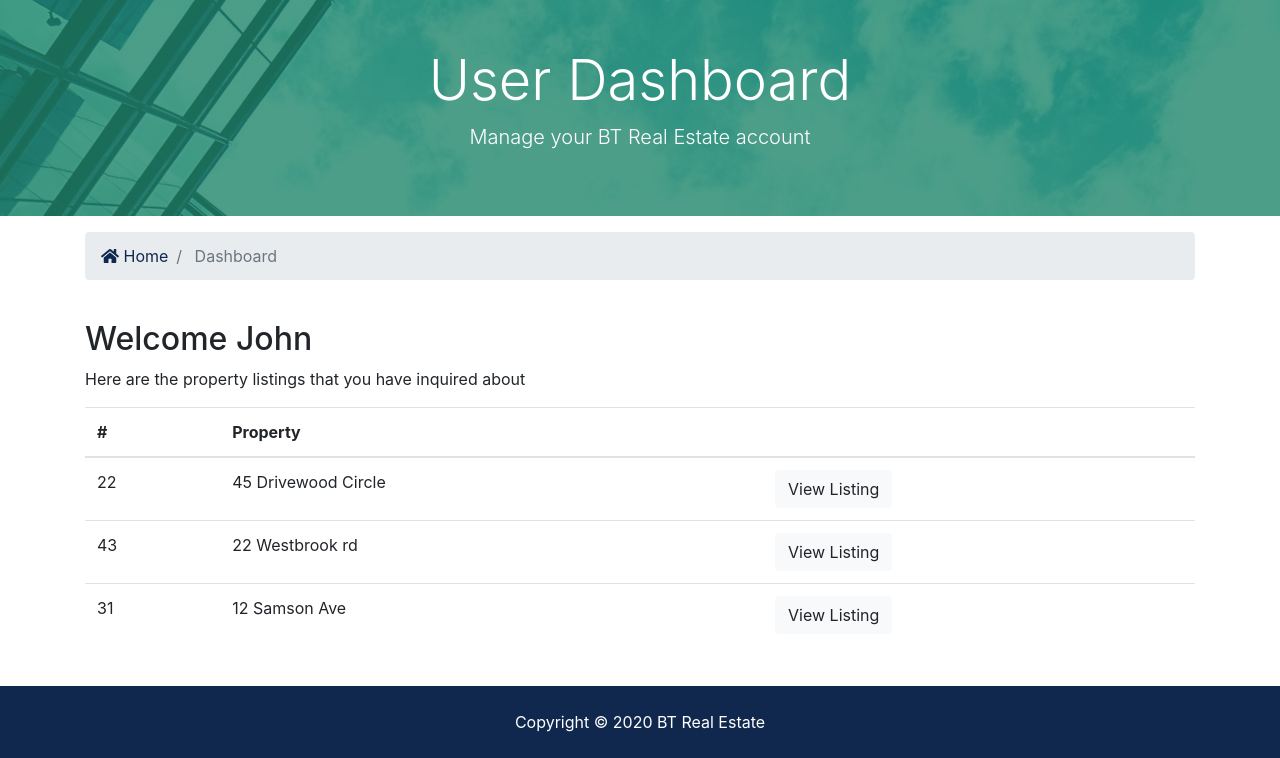
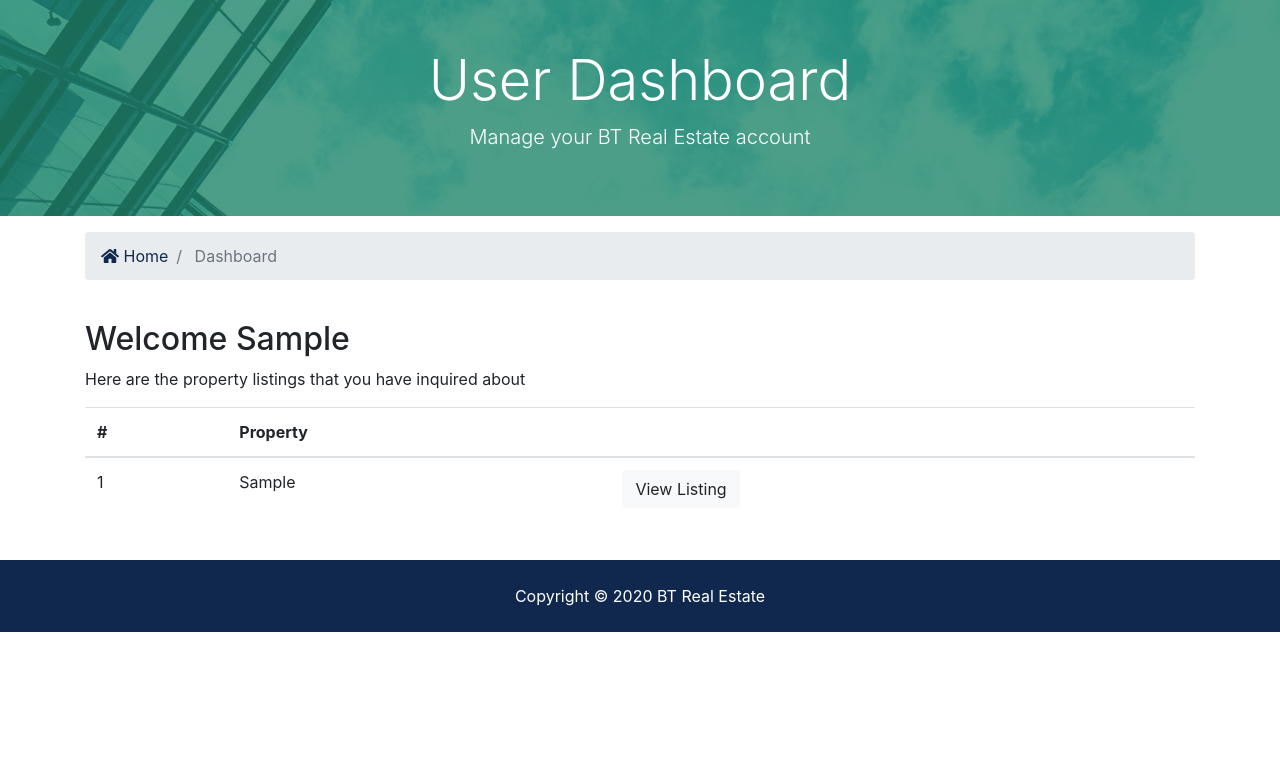
Before and after one commit to nrwebdev00/realestate, a Django app: page /accounts/dashboard in a window 1280 px wide. Shown: the part 129-887 px from the top of the page. After the commit the page ends 761 px from the top, so only its background shows below. Run offline with Django 3.2, Linux system fonts and the light colour scheme; a user stored in the database is signed in; tables that the repository leaves empty hold one stand-in row (values such as "Sample post"); some libraries are stand-ins or nearby versions.

Commit message:
finshed project ready fro depoly

```diff
--- a/accounts/views.py
+++ b/accounts/views.py
@@ -1,6 +1,7 @@
 from django.shortcuts import render, redirect
 from django.contrib import messages, auth
 from django.contrib.auth.models import User
+from contacts.models import Contact
 
 def register(request):
     if request.method == 'POST':
@@ -54,4 +55,8 @@ def logout(request):
         return redirect('index')
 
 def dashboard(request):
-    return render(request, 'accounts/dashboard.html')
+    user_contact = Contact.objects.order_by('-contact_date').filter(user_id=request.user.id)
+    context = {
+        'contacts': user_contact
+    }
+    return render(request, 'accounts/dashboard.html', context)
--- a/realestate/settings.py
+++ b/realestate/settings.py
@@ -141,3 +141,9 @@ from django.contrib.messages import constants as messages
 MESSAGE_TAGS = {
     messages.ERROR: 'danger'
 }
+
+EMAIL_HOST = 'smtp.gmail.com'
+EMAIL_PORT = 587
+EMAIL_HOST_USER = 'reproject.email@gmail.com'
+EMAIL_HOST_PASSWORD = '1Peter56-12'
+EMAIL_USE_TLS=True
--- a/templates/accounts/dashboard.html
+++ b/templates/accounts/dashboard.html
@@ -11,6 +11,7 @@
       </div>
     </div>
   </section>
+  {% include 'partials/_alerts.html' %}
 
   <!-- Breadcrumb -->
   <section id="bc" class="mt-3">
@@ -31,7 +32,8 @@
     <div class="container">
       <div class="row">
         <div class="col-md-12">
-          <h2>Welcome John</h2>
+          <h2>Welcome {{ user.first_name }}</h2>
+          {% if contacts %}
             <p>Here are the property listings that you have inquired about</p>
             <table class="table">
               <thead>
@@ -42,29 +44,20 @@
                 </tr>
               </thead>
               <tbody>
+                {% for contact in contacts %}
                   <tr>
-                <td>22</td>
-                <td>45 Drivewood Circle</td>
+                    <td>{{ contact.id }}</td>
+                    <td>{{ contact.listing }}</td>
                     <td>
-                  <a class="btn btn-light" href="#">View Listing</a>
+                      <a class="btn btn-light" href="{% url 'listing' contact.listing_id %}">View Listing</a>
                     </td>
                   </tr>
-              <tr>
-                <td>43</td>
-                <td>22 Westbrook rd</td>
-                <td>
-                  <a class="btn btn-light" href="#">View Listing</a>
-                </td>
-              </tr>
-              <tr>
-                <td>31</td>
-                <td>12 Samson Ave</td>
-                <td>
-                  <a class="btn btn-light" href="#">View Listing</a>
-                </td>
-              </tr>
+                {% endfor %}
               </tbody>
             </table>
+          {% else %}
+            <p>You have not made any inquiries yet</p>
+          {% endif %}
         </div>
       </div>
     </div>
--- a/templates/listings/listing.html
+++ b/templates/listings/listing.html
@@ -14,6 +14,7 @@
       </div>
     </div>
   </section>
+  {% include 'partials/_alerts.html' %}
 
   <!-- Breadcrumb -->
   <section id="bc" class="mt-3">
--- a/templates/listings/listings.html
+++ b/templates/listings/listings.html
@@ -13,6 +13,7 @@
       </div>
     </div>
   </section>
+  {% include 'partials/_alerts.html' %}
 
   <!-- Breadcrumb -->
   <section id="bc" class="mt-3">
--- a/templates/listings/search.html
+++ b/templates/listings/search.html
@@ -68,6 +68,7 @@
       </div>
     </div>
   </section>
+  {% include 'partials/_alerts.html' %}
 
   <!-- Breadcrumb -->
   <section id="bc" class="mt-3">
--- a/templates/pages/about.html
+++ b/templates/pages/about.html
@@ -14,6 +14,7 @@
     </div>
   </div>
 </section>
+{% include 'partials/_alerts.html' %}
 <section id="bc" class="mt-3">
     <div class="container">
       <nav aria-label="breadcrumb">
--- a/templates/pages/index.html
+++ b/templates/pages/index.html
@@ -64,7 +64,7 @@
       </div>
     </div>
   </section>
-  {% include 'partials/_alerts.html' %}
+
   <!-- Listings -->
   <section id="listings" class="py-5">
     <div class="container">
```
Also changed, not shown: contacts/views.py (+15 -0 lines), templates/partials/_navbar.html (line endings or trailing spaces). Lines whose indentation alone changed are shown as unchanged.
